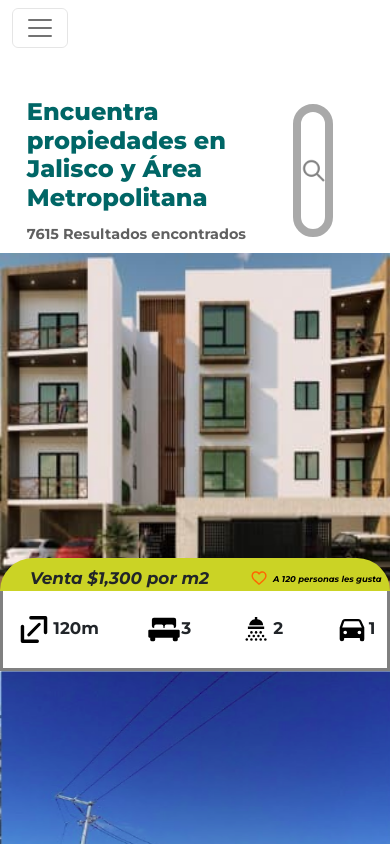
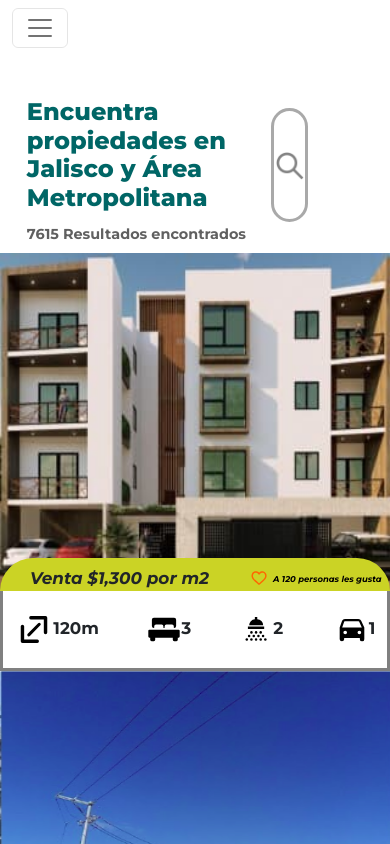
Before and after one commit to gamboamartin/easesores-web, an Angular app: page /compra in a window 390 px wide. Shown: the top 844 px of the page. Built offline with nearby package versions, Linux system fonts and the light colour scheme.

Commit message:
Se integra animacion buscador en compra

```diff
--- a/src/app/components/compra/compra.component.css
+++ b/src/app/components/compra/compra.component.css
@@ -14,6 +14,14 @@
   padding-bottom: 2%;
 }
 
+.div-search{
+  z-index: 2;
+  position: absolute;
+  width: 100%;
+  height: 27vh;
+  text-align: right;
+}
+
 .imagen{
   height: 100%;
   width: 100%;
@@ -27,14 +35,17 @@
   background-repeat: no-repeat;
   background-position: center;
   background-size: 60px 60px;
-  height: 85%;
+  height: 90%;
   outline: none;
-  width: 40%;
-  margin-top: 10%;
+  width: 6vw;
+  margin-top: 3vh;
+  margin-right: 15vw;
+  font-size: 4.5vh;
 }
 
 .search-box:focus{
   border: 8px solid #FF6633;
+  background-image: none;
 }
 
 .section-general{
@@ -91,6 +102,52 @@
   color: #006666;
 }
 
+@keyframes desplazamiento {
+  0%{
+    transform: translateY(0);
+  }
+  100%{
+    transform: translateY(100%);
+    width: 77.5%;
+    height: 55%;
+    margin-top: 15vh;
+    margin-left: 7%;
+    background-position: right;
+  }
+}
+
+@keyframes desplazamientoEvil {
+  from{
+    transform: translateY(100%);
+    width: 77.5%;
+    height: 55%;
+    margin-top: 15vh;
+    margin-left: 7%;
+    background-position: right;
+  }
+  to{
+    transform: translateY(0);
+  }
+}
+
+@keyframes margin {
+  0%{
+    margin-bottom: 0;
+  }
+  100%{
+    margin-bottom: 8%;
+  }
+}
+
+@keyframes marginEvil {
+  0%{
+    margin-bottom: 8%;
+  }
+  100%{
+    margin-bottom: 0;
+  }
+}
+
 @media only screen and (max-width: 1101px) {
   .btn_whatsapp{
     font-size: 60%;
@@ -99,10 +156,18 @@
     width: 30%;
   }
   .search-box{
+    border: 3px solid darkgrey;
     background-position: center;
     background-size: 100%;
-    width: 100%;
-    margin-top: 35%;
+    width: 10%;
+    height: 50%;
+    margin-top: 5%;
+    outline: none;
+    margin-right: 15vw;
+    font-size: 2vh;
+  }
+  .search-box:focus{
+    border: 2px solid #FF6633;
   }
   .texto1{
     font-size: 90%;
@@ -122,4 +187,50 @@
   .titulo-general{
     font-size: 130%;
   }
+
+  @keyframes desplazamiento {
+    0%{
+      transform: translateY(0);
+    }
+    100%{
+      transform: translateY(100%);
+      width: 77.5%;
+      height: 30%;
+      margin-top: 20vh;
+      margin-left: 7%;
+      background-position: right;
+    }
+  }
+
+  @keyframes desplazamientoEvil {
+    0%{
+      transform: translateY(100%);
+      width: 77.5%;
+      height: 30%;
+      margin-top: 20vh;
+      margin-left: 7%;
+      background-image: none;
+    }
+    100%{
+      transform: translateY(0);
+    }
+  }
+
+  @keyframes margin {
+    0%{
+      margin-bottom: 0;
+    }
+    100%{
+      margin-bottom: 12%;
+    }
+  }
+
+  @keyframes marginEvil {
+    0%{
+      margin-bottom: 12%;
+    }
+    100%{
+      margin-bottom: 0;
+    }
+  }
 }
--- a/src/app/components/compra/compra.component.html
+++ b/src/app/components/compra/compra.component.html
@@ -1,11 +1,12 @@
 
-  <div class="w-100 row div1">
+  <div class="w-100 row div1" id="div1">
     <div class="col-9">
       <h1 class="titulo1 Montserrat-ExtraBold">Encuentra propiedades en <br class="br-hidden">Jalisco y Área Metropolitana</h1>
       <span class="texto1 Montserrat-Bold">7615 Resultados encontrados</span>
     </div>
-    <div class="col-2">
-      <input type="search" class="search-box">
+
+    <div class="col-2 div-search">
+      <input type="search" id="searchbox" class="search-box" (focus)="focusAnimation()" (blur)="blurAnimation()">
     </div>
   </div>
 
--- a/src/app/components/compra/compra.component.ts
+++ b/src/app/components/compra/compra.component.ts
@@ -6,7 +6,18 @@ import { Component, OnInit } from '@angular/core';
   styleUrls: ['./compra.component.css']
 })
 export class CompraComponent implements OnInit {
-
+  focusAnimation() {
+    // @ts-ignore
+    document.getElementById('div1').style.animation = "margin 0.2s ease-in-out forwards";
+    // @ts-ignore
+    document.getElementById('searchbox').style.animation = "desplazamiento 0.5s ease-in-out forwards";
+  }
+  blurAnimation() {
+    // @ts-ignore
+    document.getElementById('div1').style.animation = "marginEvil 0.4s ease-in-out forwards";
+    // @ts-ignore
+    document.getElementById('searchbox').style.animation = "desplazamientoEvil 0.4s ease-in-out forwards";
+  }
   constructor() { }
 
   ngOnInit(): void {
```
